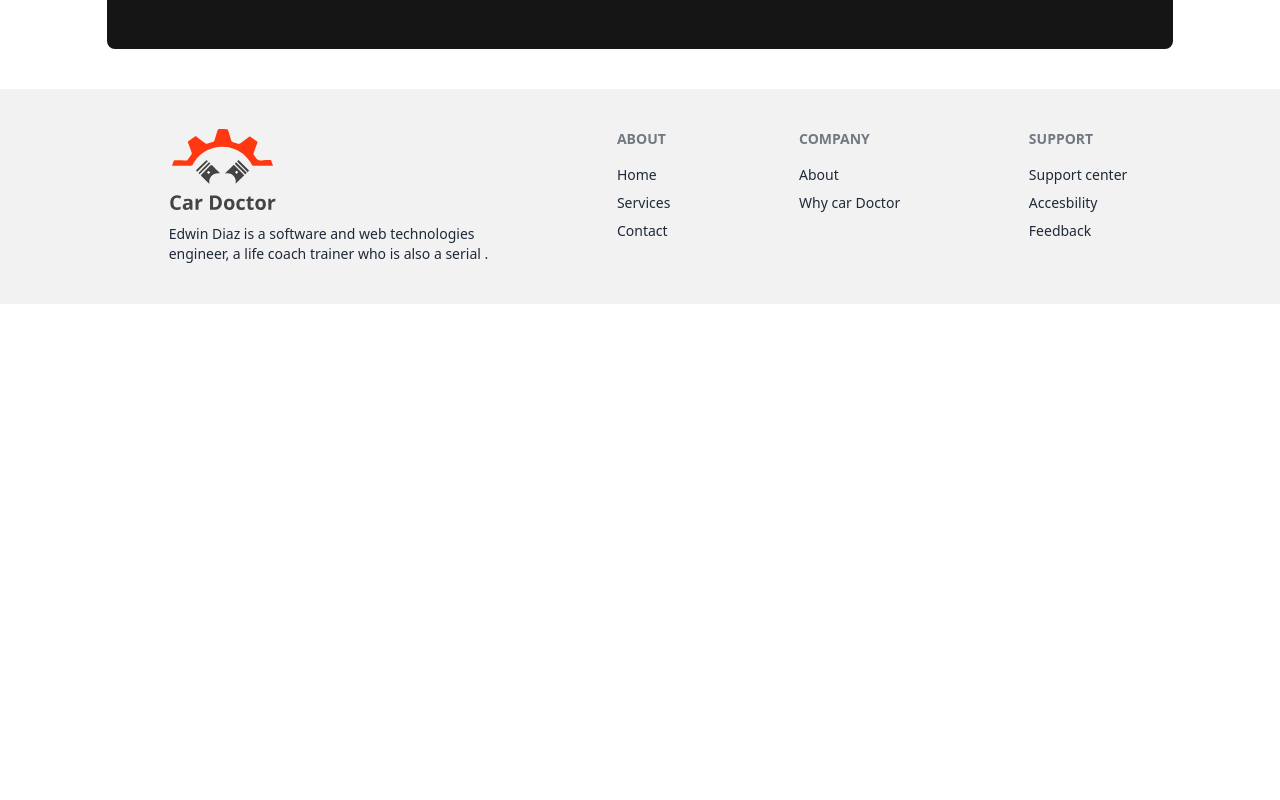
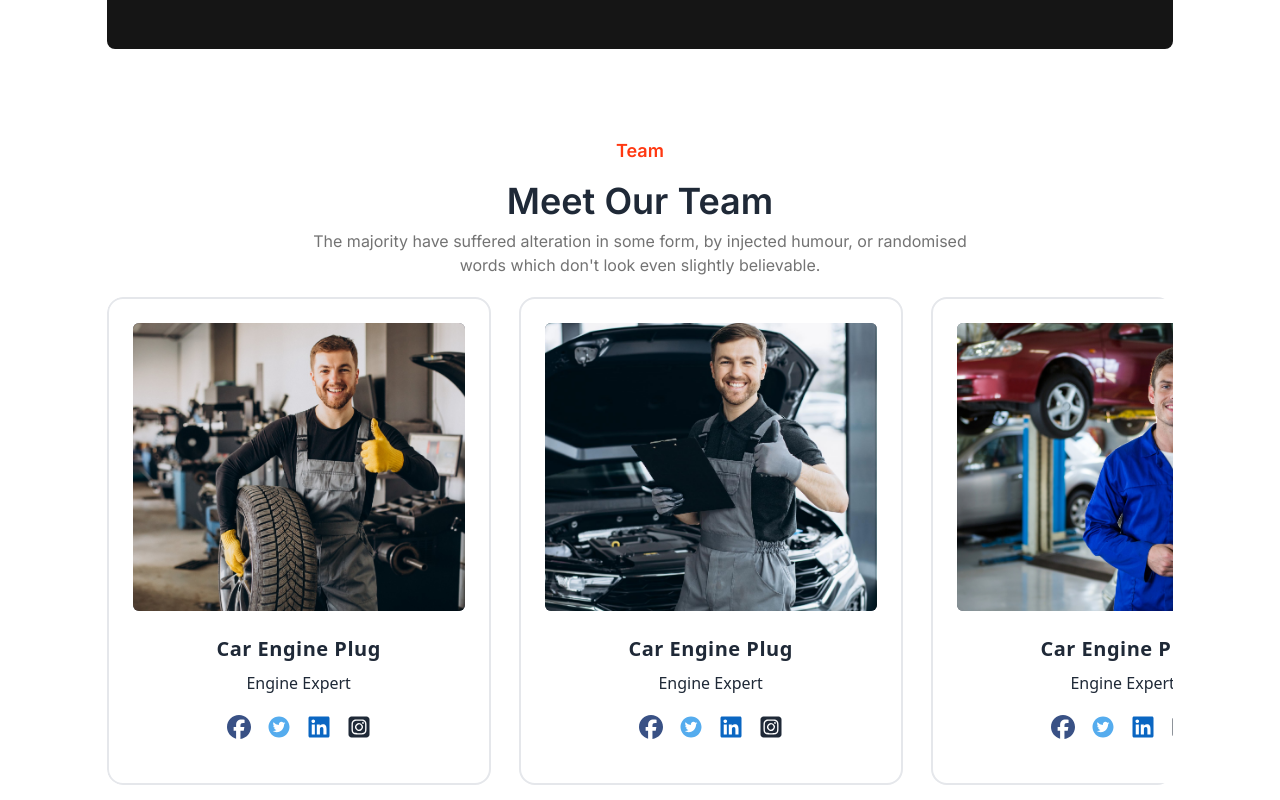
Before and after one commit to RakibHossen678/car-doctor-client, a React (Vite) app: page / in a window 1280 px wide. Shown: the part 2920-3720 px from the top of the page. Before the commit the page ends 3224 px from the top, so only its background shows below. Built offline with nearby package versions, Linux system fonts and the light colour scheme; no server answers.

Commit message:
added teams section

```diff
--- a/src/pages/Home/Home/Home.jsx
+++ b/src/pages/Home/Home/Home.jsx
@@ -2,6 +2,7 @@ import About from "../About/About";
 import Banner from "../Banner/Banner";
 import Contact from "../Contact/Contact";
 import Services from "../Services/Services";
+import Team from "../Team/Team";
 
 
 const Home = () => {
@@ -11,6 +12,7 @@ const Home = () => {
             <About></About>
             <Services></Services>
             <Contact></Contact>
+            <Team></Team>
         </div>
     );
 };
--- /dev/null
+++ b/src/pages/Home/Team/Team.jsx
@@ -0,0 +1,126 @@
+import { FaFacebook, FaLinkedin, FaSquareInstagram } from 'react-icons/fa6';
+import team1 from '../../../assets/images/team/1.jpg'
+import team2 from '../../../assets/images/team/2.jpg'
+import team3 from '../../../assets/images/team/3.jpg'
+import { AiFillTwitterCircle } from 'react-icons/ai';
+const Team = () => {
+  return (
+    <div className="my-20">
+      <div className="flex justify-center text-center items-center flex-col mb-5">
+        <h1 className="text-[#FF3811] font-semibold text-lg py-2 font-inter">
+          Team
+        </h1>
+        <h1 className="font-inter font-semibold text-4xl py-2">
+          Meet Our Team
+        </h1>
+        <p className="font-inter text-[#737373] max-w-2xl">
+          The majority have suffered alteration in some form, by injected
+          humour, or randomised words which don't look even slightly believable.
+        </p>
+      </div>
+      <div>
+        <div className="carousel carousel-center space-x-7 rounded-box">
+          <div className="carousel-item">
+            <div className="max-w-sm p-6 rounded-2xl border-2">
+              <img
+                src={team1}
+                alt=""
+                className="object-cover object-center w-full rounded-md h-72 bg-gray-500"
+              />
+              <div className="mt-6 mb-2 text-center">
+
+                <h2 className="text-xl font-semibold tracking-wide">
+                Car Engine Plug
+                </h2>
+              <p className="py-2">
+              Engine Expert
+              </p>
+              <div className='flex space-x-4 py-3 justify-center items-center'>
+                <h1><FaFacebook className='text-2xl text-[#395185]'/></h1>
+                <h1><AiFillTwitterCircle className='text-2xl text-[#55ACEE]' /></h1>
+                <h1><FaLinkedin className='text-2xl text-[#0A66C2]'/></h1>
+                <h1><FaSquareInstagram className='text-2xl '/></h1>
+              </div>
+              </div>
+            </div>
+          </div>
+          <div className="carousel-item">
+          <div className="max-w-sm p-6 rounded-2xl border-2">
+              <img
+                src={team2}
+                alt=""
+                className="object-cover object-center w-full rounded-md h-72 bg-gray-500"
+              />
+               <div className="mt-6 mb-2 text-center">
+
+                <h2 className="text-xl font-semibold tracking-wide">
+                Car Engine Plug
+                </h2>
+              <p className="py-2">
+              Engine Expert
+              </p>
+              <div className='flex space-x-4 py-3 justify-center items-center'>
+                <h1><FaFacebook className='text-2xl text-[#395185]'/></h1>
+                <h1><AiFillTwitterCircle className='text-2xl text-[#55ACEE]' /></h1>
+                <h1><FaLinkedin className='text-2xl text-[#0A66C2]'/></h1>
+                <h1><FaSquareInstagram className='text-2xl '/></h1>
+              </div>
+              </div>
+            </div>
+          </div>
+          <div className="carousel-item">
+          <div className="max-w-sm p-6 rounded-2xl border-2">
+              <img
+                src={team3}
+                alt=""
+                className="object-cover object-center w-full rounded-md h-72 bg-gray-500"
+              />
+               <div className="mt-6 mb-2 text-center">
+
+                <h2 className="text-xl font-semibold tracking-wide">
+                Car Engine Plug
+                </h2>
+              <p className="py-2">
+              Engine Expert
+              </p>
+              <div className='flex space-x-4 py-3 justify-center items-center'>
+                <h1><FaFacebook className='text-2xl text-[#395185]'/></h1>
+                <h1><AiFillTwitterCircle className='text-2xl text-[#55ACEE]' /></h1>
+                <h1><FaLinkedin className='text-2xl text-[#0A66C2]'/></h1>
+                <h1><FaSquareInstagram className='text-2xl '/></h1>
+              </div>
+              </div>
+            </div>
+          </div>
+          <div className="carousel-item">
+          <div className="max-w-sm p-6 rounded-2xl border-2">
+              <img
+                src={team1}
+                alt=""
+                className="object-cover object-center w-full rounded-md h-72 bg-gray-500"
+              />
+               <div className="mt-6 mb-2 text-center">
+
+                <h2 className="text-xl font-semibold tracking-wide">
+                Car Engine Plug
+                </h2>
+              <p className="py-2">
+              Engine Expert
+              </p>
+              <div className='flex space-x-4 py-3 justify-center items-center'>
+                <h1><FaFacebook className='text-2xl text-[#395185]'/></h1>
+                <h1><AiFillTwitterCircle className='text-2xl text-[#55ACEE]' /></h1>
+                <h1><FaLinkedin className='text-2xl text-[#0A66C2]'/></h1>
+                <h1><FaSquareInstagram className='text-2xl '/></h1>
+              </div>
+              </div>
+            </div>
+          </div>
+
+        </div>
+      </div>
+    </div>
+  );
+};
+
+export default Team;
```
